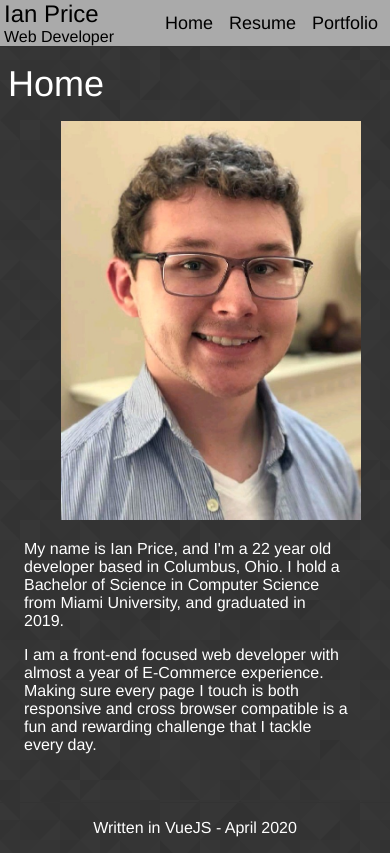
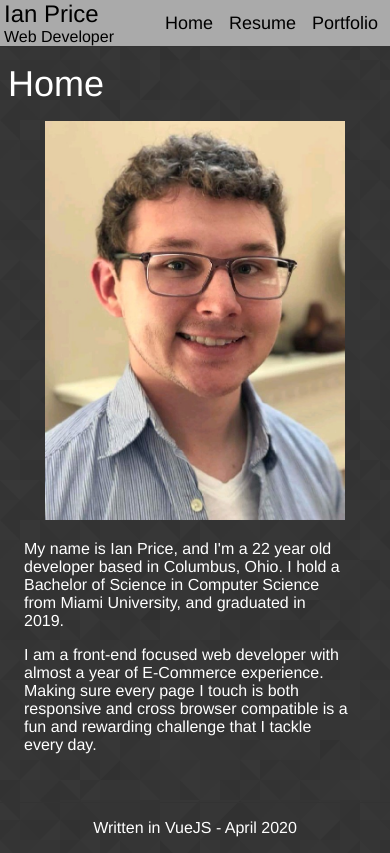
Before and after one commit to ianprice943/ianprice943-portfolio, a Vue app: page / in a window 390 px wide. Built offline with nearby package versions, Linux system fonts and the light colour scheme.

Commit message:
mobile styling

```diff
--- a/src/components/Home.vue
+++ b/src/components/Home.vue
@@ -61,11 +61,10 @@
     }
     .column {
         width: 100%;
-        margin: 0 1em 1em;
+        margin: 0 0 1em;
     }
     .column:last-of-type {
         margin: 0 1em;
     }
-
 }
 </style>
```
